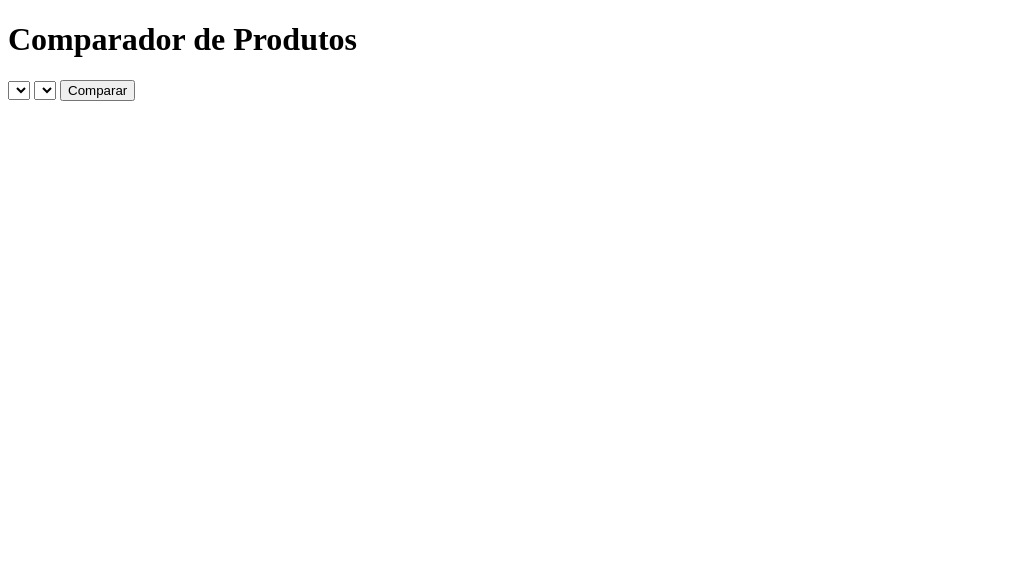
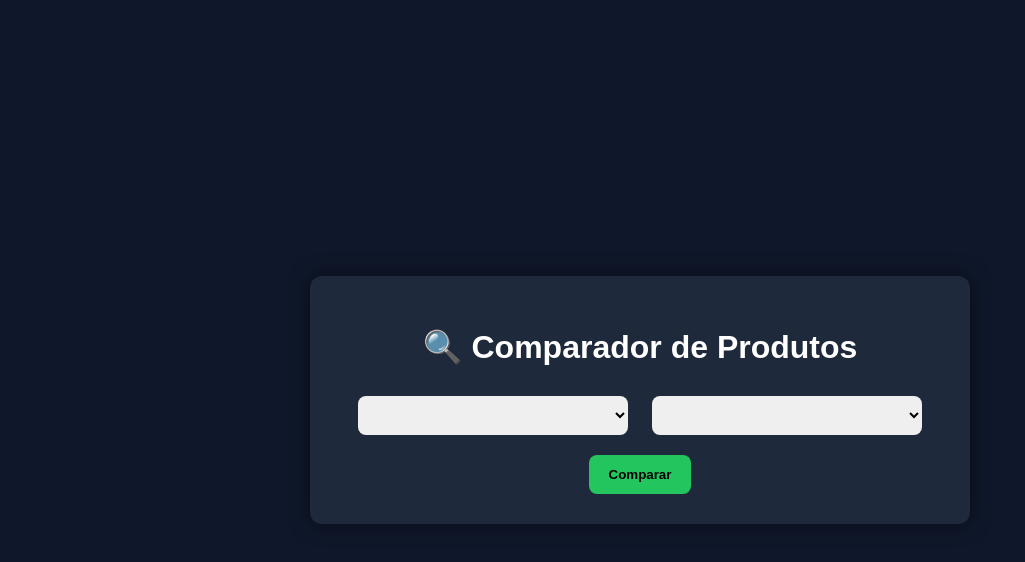
Before and after one commit to tostatrabalho/comparador, a plain HTML site: page index.html in a window 1280 px wide. Shown: the whole page, without its empty margins (0-1025 px from the left). Drawn offline with nearby package versions, Linux system fonts and the light colour scheme; no server answers.

Commit message:
Update index.html

```diff
--- a/index.html
+++ b/index.html
@@ -3,17 +3,98 @@
 <head>
   <meta charset="UTF-8">
   <title>Comparador de Produtos</title>
+
+  <style>
+    body {
+      font-family: Arial, sans-serif;
+      background: #0f172a;
+      color: #fff;
+      display: flex;
+      justify-content: center;
+      align-items: center;
+      height: 100vh;
+      margin: 0;
+    }
+
+    .container {
+      background: #1e293b;
+      padding: 30px;
+      border-radius: 12px;
+      width: 600px;
+      text-align: center;
+      box-shadow: 0 0 20px rgba(0,0,0,0.5);
+    }
+
+    h1 {
+      margin-bottom: 20px;
+    }
+
+    select {
+      width: 45%;
+      padding: 10px;
+      margin: 10px;
+      border-radius: 8px;
+      border: none;
+      font-size: 16px;
+    }
+
+    button {
+      padding: 12px 20px;
+      background: #22c55e;
+      border: none;
+      border-radius: 8px;
+      color: #000;
+      font-weight: bold;
+      cursor: pointer;
+      margin-top: 10px;
+    }
+
+    button:hover {
+      background: #16a34a;
+    }
+
+    table {
+      width: 100%;
+      margin-top: 20px;
+      border-collapse: collapse;
+    }
+
+    th, td {
+      padding: 10px;
+      border: 1px solid #334155;
+    }
+
+    th {
+      background: #334155;
+    }
+
+    tr:nth-child(even) {
+      background: #1e293b;
+    }
+
+    .highlight {
+      background: #16a34a;
+      color: #000;
+      font-weight: bold;
+    }
+
+  </style>
 </head>
+
 <body>
 
-<h1>Comparador de Produtos</h1>
+<div class="container">
+  <h1>🔍 Comparador de Produtos</h1>
 
-<select id="produto1"></select>
-<select id="produto2"></select>
+  <div>
+    <select id="produto1"></select>
+    <select id="produto2"></select>
+  </div>
 
-<button onclick="comparar()">Comparar</button>
+  <button onclick="comparar()">Comparar</button>
 
-<div id="resultado"></div>
+  <div id="resultado"></div>
+</div>
 
 <script src="https://cdn.jsdelivr.net/npm/@supabase/supabase-js"></script>
 <script src="script.js"></script>
```
